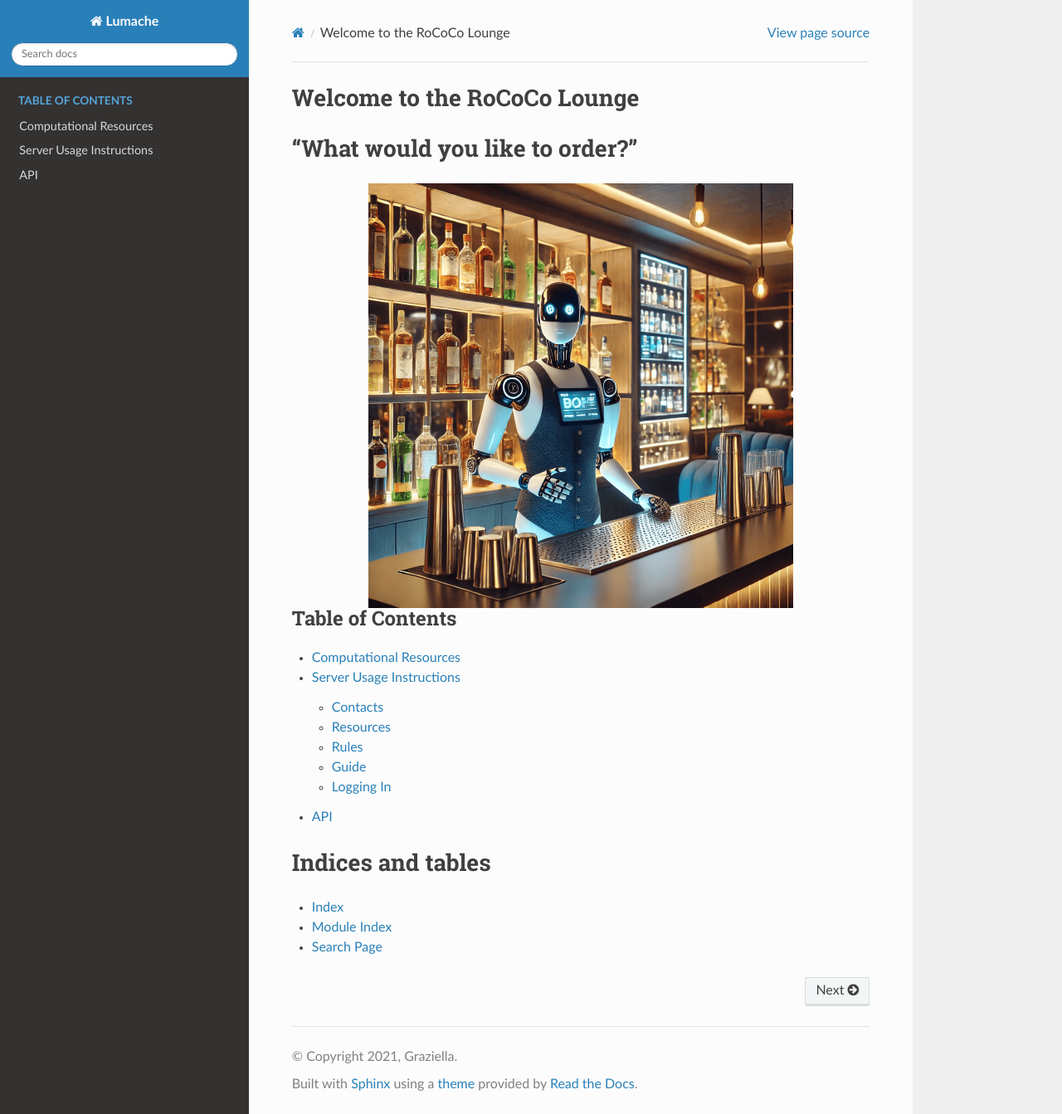
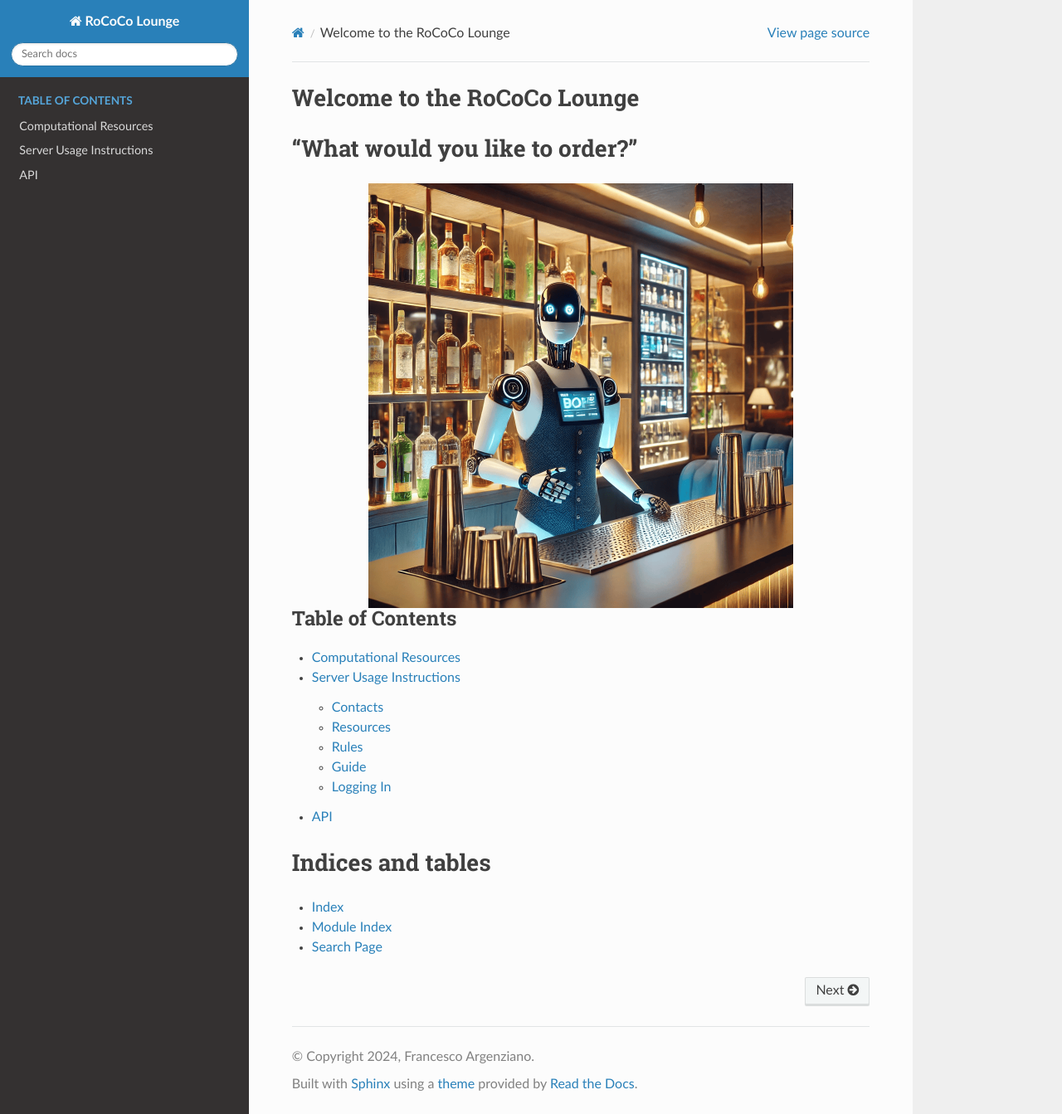
Before and after one commit to Lab-RoCoCo-Sapienza/RoCoCo-Lounge, a Sphinx documentation site: the page built from docs/source/index.rst, in a window 1280 px wide and 1343 px high. Shown: the whole window at 83% size. Built offline with Sphinx 7.4.7 and the Read the Docs theme 3.1.0, drawn with Linux system fonts in a browser that asks for light colours; pages that are not in the unit, such as notebooks, are missing from menus.

Commit message:
authorship

```diff
--- a/docs/source/conf.py
+++ b/docs/source/conf.py
@@ -2,9 +2,9 @@
 
 # -- Project information
 
-project = 'Lumache'
-copyright = '2021, Graziella'
-author = 'Graziella'
+project = 'RoCoCo Lounge'
+copyright = '2024, Francesco Argenziano'
+author = 'Francesco Argenziano'
 
 release = '0.1'
 version = '0.1.0'
```
